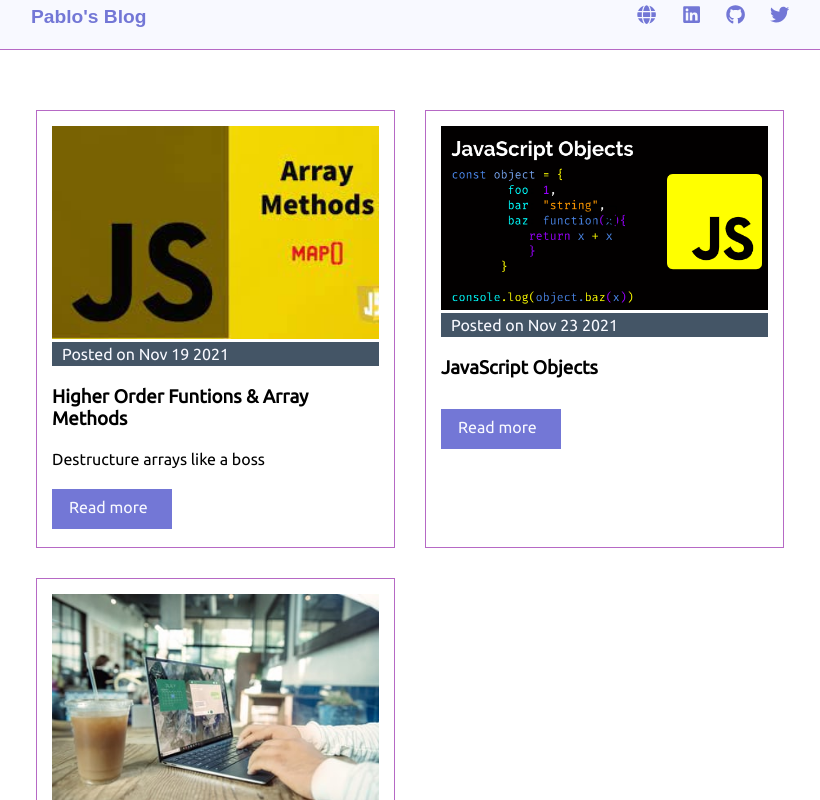
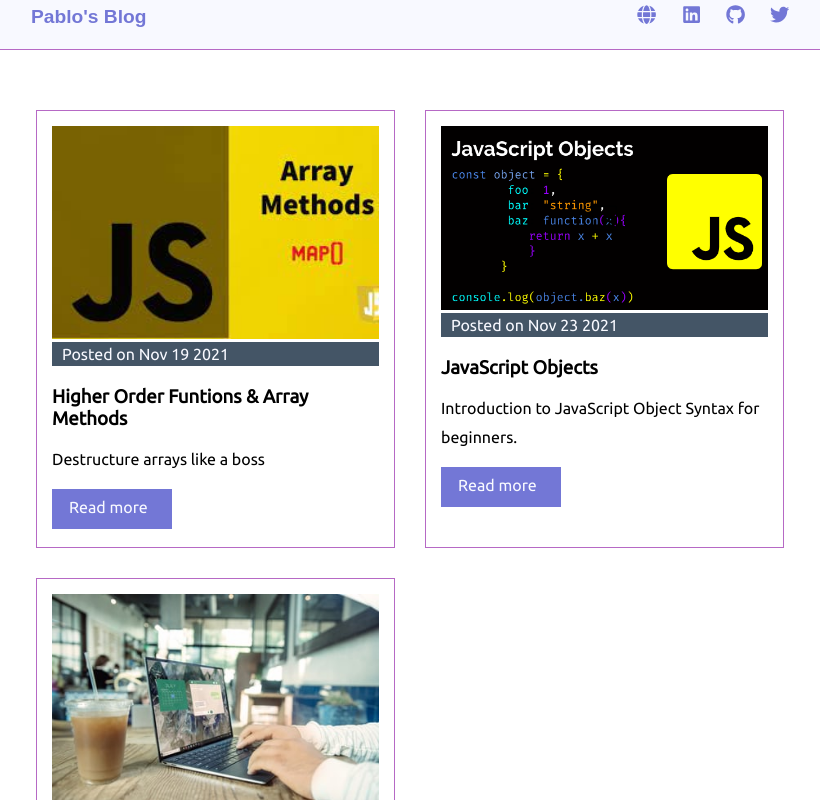
Before and after one commit to pablo-clueless/Next-Blog, a Next.js app: page / in a window 1280 px wide. Shown: the top 800 px of the page, without its empty margins (230-1050 px from the left). Built offline with nearby package versions, Linux system fonts and the light colour scheme; a web font is replaced by a local one.

Commit message:
added excerpts for new article.

```diff
--- a/posts/javascript_objects.md
+++ b/posts/javascript_objects.md
@@ -1,7 +1,7 @@
 ---
 title: 'JavaScript Objects'
 date: 'Nov 23 2021'
-excerpts: ''
+excerpts: 'Introduction to JavaScript Object Syntax for beginners.'
 author: 'Samson Okunola'
 author_contact: 'https://twitter.com/pablo-clueless'
 cover_image: '/images/posts/js-objects.png'
@@ -162,5 +162,3 @@ If you log any of the props of the `object` object (funny I named the object "ob
 ## Conclusion
 
 This article covers the basics of objects in JavaScript but there's still more to learn. Try playing around with objects - you could create an entire array of objects just like an API and try to access to access it props.
-
-Feel free to drop comments, questions and suggestions, I'll try to reply as soon as I can.
```
Also changed, not shown: styles/globals.css (+18 -0 lines).
